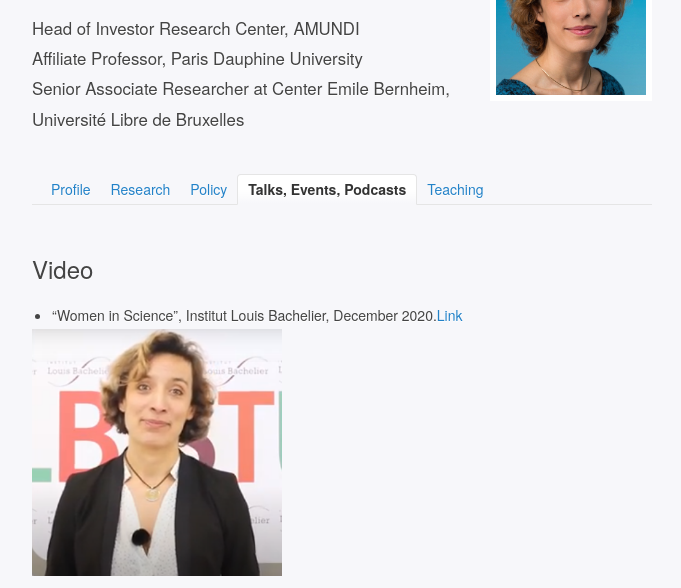
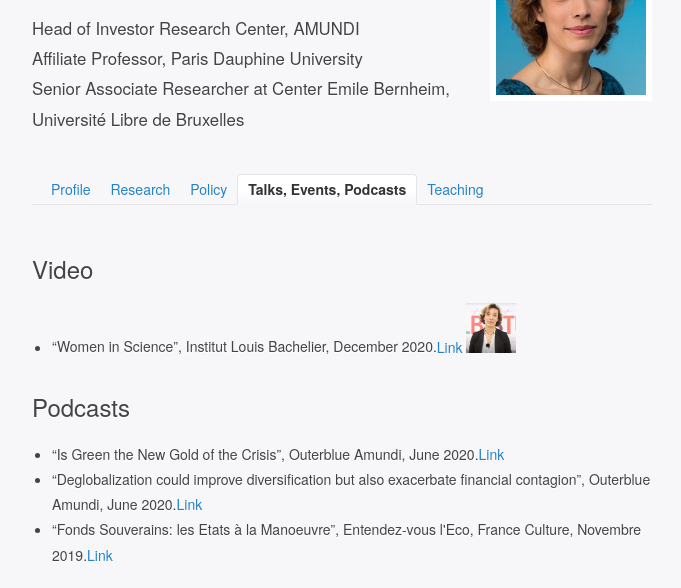
Before and after one commit to brieremarie/mariebriere.fr, a plain HTML site: page recent_presentations.html in a window 1280 px wide. Shown: the part 178-766 px from the top of the page, without its empty margins (298-979 px from the left). Drawn offline with Linux system fonts and the light colour scheme.

Commit message:
Update recent_presentations.html

```diff
--- a/recent_presentations.html
+++ b/recent_presentations.html
@@ -35,8 +35,7 @@
     <section id="publications">
       <h2>Video</h2>
       <ul class="publications">
-        <li> “Women in Science”, Institut Louis Bachelier, December 2020.<a href="https://www.institutlouisbachelier.org/en/ilb-brief-2/">Link</a></li>
-        <a href="https://www.institutlouisbachelier.org/en/ilb-brief-2/"><img src="images/ILB.PNG" style="width: 250px" /></a>
+        <li> “Women in Science”, Institut Louis Bachelier, December 2020.<a href="https://www.institutlouisbachelier.org/en/ilb-brief-2/">Link <img src="images/ILB.PNG" style="width: 50px" /></a></li>
 
         <h2>Podcasts</h2>
         <ul class="publications">
```
